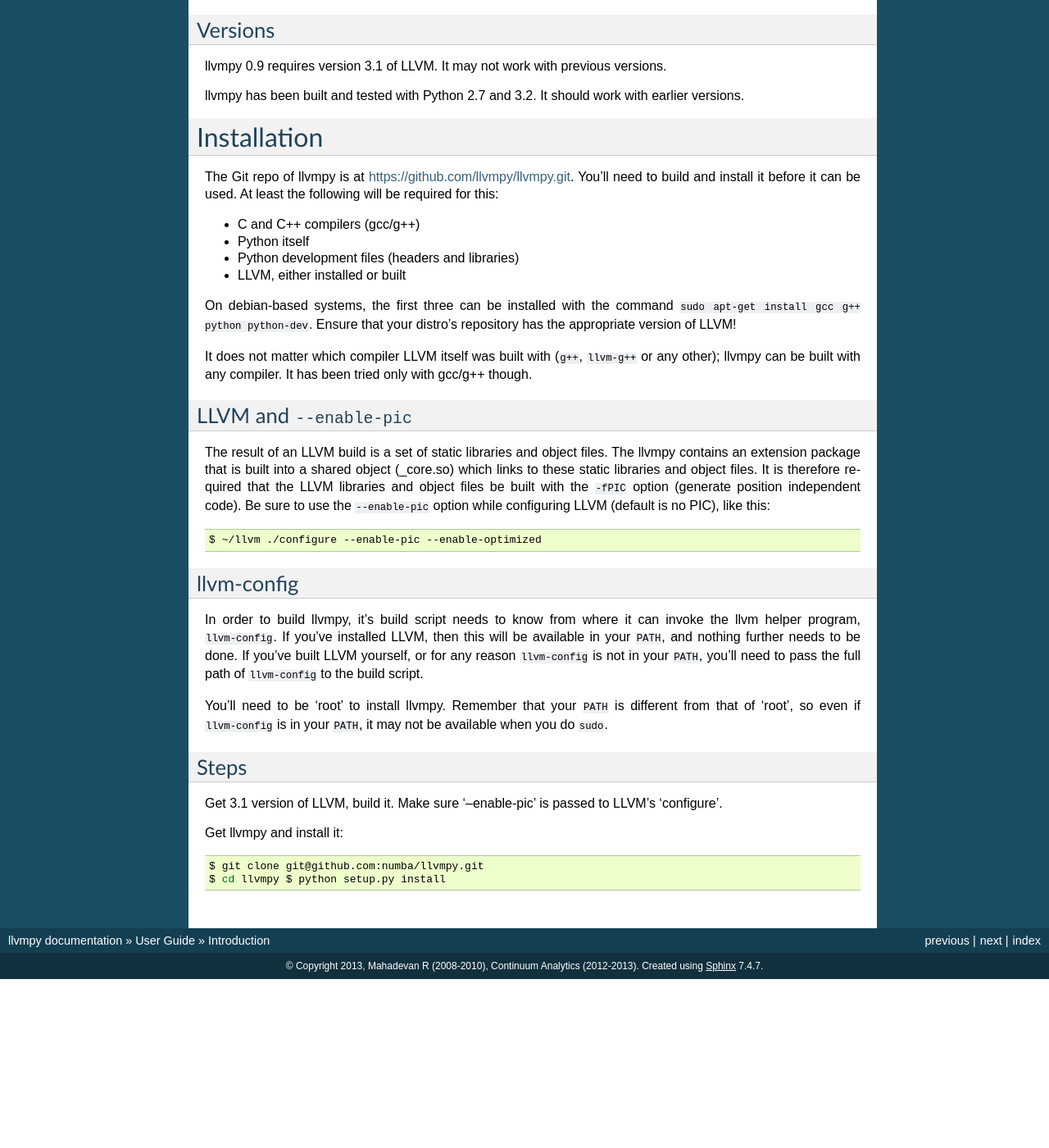
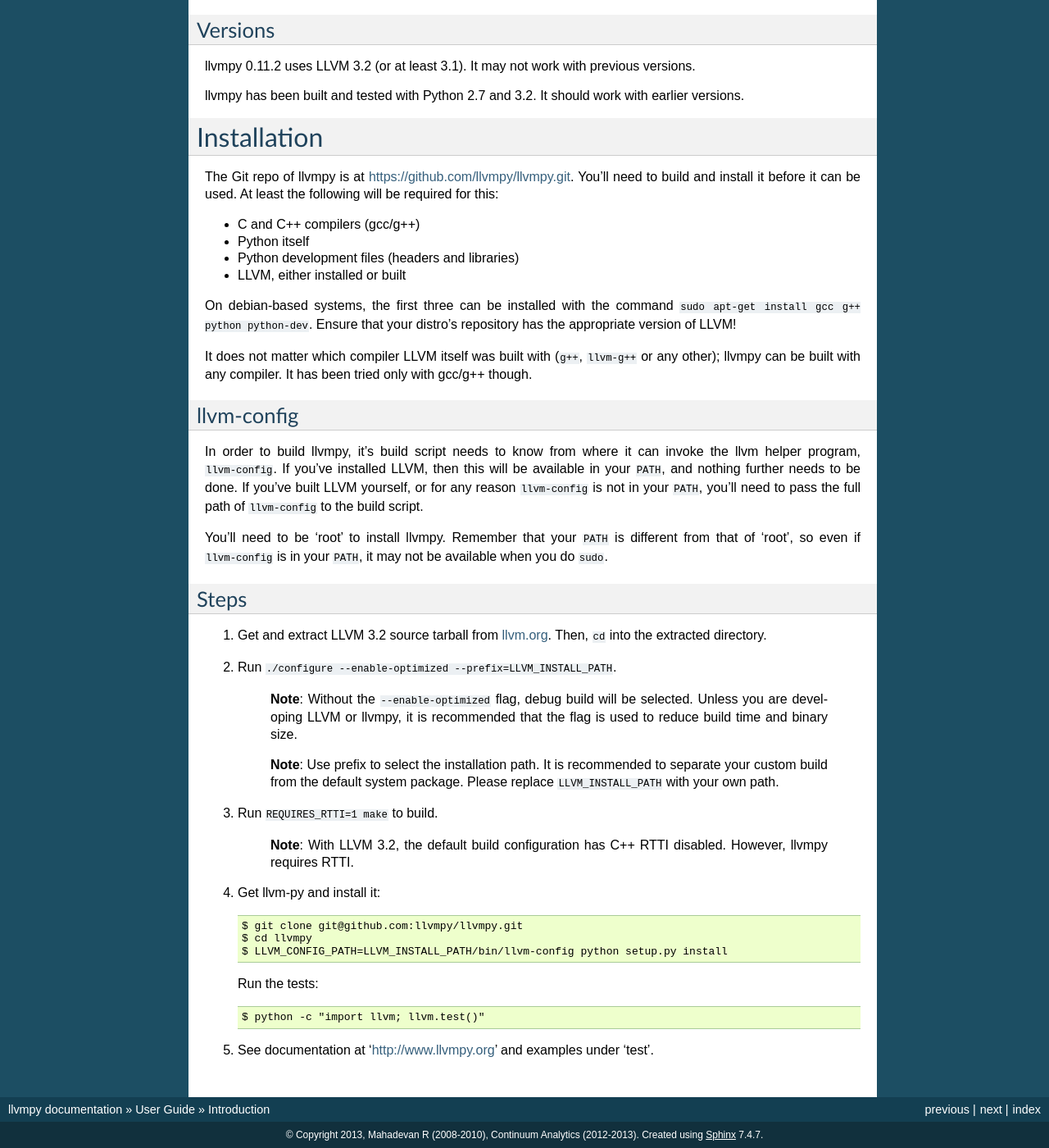
Before and after one commit to llvmpy/llvmpy, a Sphinx documentation site: the page built from docs/source/doc/getting_started.rst, in a window 1280 px wide and 1400 px high, scrolled down 522 px. Shown: the whole window at 82% size. Built offline with Sphinx 7.4.7, drawn with Linux system fonts in a browser that asks for light colours; the version number could not be read and is left out; before the commit the page ends 1716 px from its top, so only the background shows below that.

Commit message:
Update docs

```diff
--- a/docs/gh-pages.py
+++ b/docs/gh-pages.py
@@ -30,7 +30,7 @@
 pages_dir = 'gh-pages'
 html_dir = '_build/html'
 pdf_dir = '_build/latex'
-pages_repo = 'git@github.com:llvmpy/llvmpy-doc.git'
+pages_repo = 'https://github.com/llvmpy/llvmpy-doc.git'
 
 #-----------------------------------------------------------------------------
 # Functions
--- a/docs/source/doc/getting_started.rst
+++ b/docs/source/doc/getting_started.rst
@@ -38,7 +38,7 @@
 Versions
 --------
 
-llvmpy 0.9 requires version 3.1 of LLVM. It may not work with
+llvmpy 0.11.2 uses LLVM 3.2 (or at least 3.1). It may not work with
 previous versions.
 
 llvmpy has been built and tested with Python 2.7 and 3.2. It should work with
@@ -65,22 +65,6 @@
 ``llvm-g++`` or any other); llvmpy can be built with any compiler. It
 has been tried only with gcc/g++ though.
 
-
-LLVM and ``--enable-pic``
--------------------------
-
-The result of an LLVM build is a set of static libraries and object
-files. The llvmpy contains an extension package that is built into a
-shared object (\_core.so) which links to these static libraries and
-object files. It is therefore required that the LLVM libraries and
-object files be built with the ``-fPIC`` option (generate position
-independent code). Be sure to use the ``--enable-pic`` option while
-configuring LLVM (default is no PIC), like this:
-
-.. code-block:: bash
-
-   $ ~/llvm ./configure --enable-pic --enable-optimized
-
 llvm-config
 -----------
 
@@ -98,13 +82,34 @@
 Steps
 -----
 
-Get 3.1 version of LLVM, build it. Make sure '--enable-pic' is passed to
-LLVM's 'configure'.
+1. Get and extract LLVM 3.2 source tarball from
+   `llvm.org <http://llvm.org/releases/download.html#3.2>`_.  Then, ``cd`` into
+   the extracted directory.
 
-Get llvmpy and install it:
+2. Run ``./configure --enable-optimized --prefix=LLVM_INSTALL_PATH``.
 
+    **Note**: Without the ``--enable-optimized`` flag, debug build will be
+    selected.  Unless you are developing LLVM or llvmpy, it is recommended
+    that the flag is used to reduce build time and binary size.
 
-.. code-block:: bash
+    **Note**: Use prefix to select the installation path.  It is recommended
+    to separate your custom build from the default system package.  Please
+    replace ``LLVM_INSTALL_PATH`` with your own path.
 
-   $ git clone git@github.com:numba/llvmpy.git
-   $ cd llvmpy $ python setup.py install
+3. Run ``REQUIRES_RTTI=1 make`` to build.
+
+    **Note**: With LLVM 3.2, the default build configuration has C++ RTTI
+    disabled.  However, llvmpy requires RTTI.
+
+4. Get llvm-py and install it::
+
+   $ git clone git@github.com:llvmpy/llvmpy.git
+   $ cd llvmpy
+   $ LLVM_CONFIG_PATH=LLVM_INSTALL_PATH/bin/llvm-config python setup.py install
+
+   Run the tests::
+
+   $ python -c "import llvm; llvm.test()"
+
+5. See documentation at 'http://www.llvmpy.org' and examples
+   under 'test'.
```
